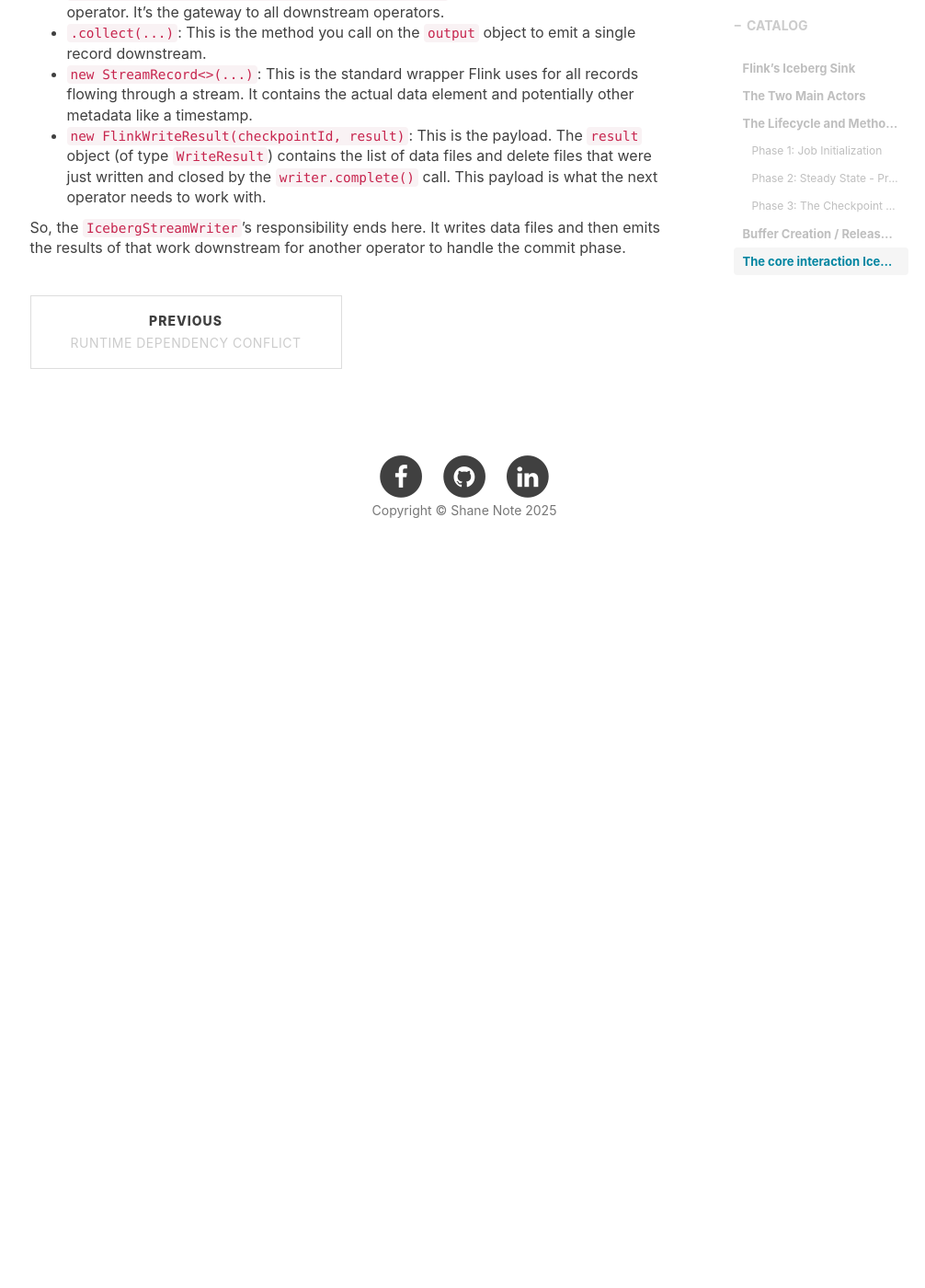
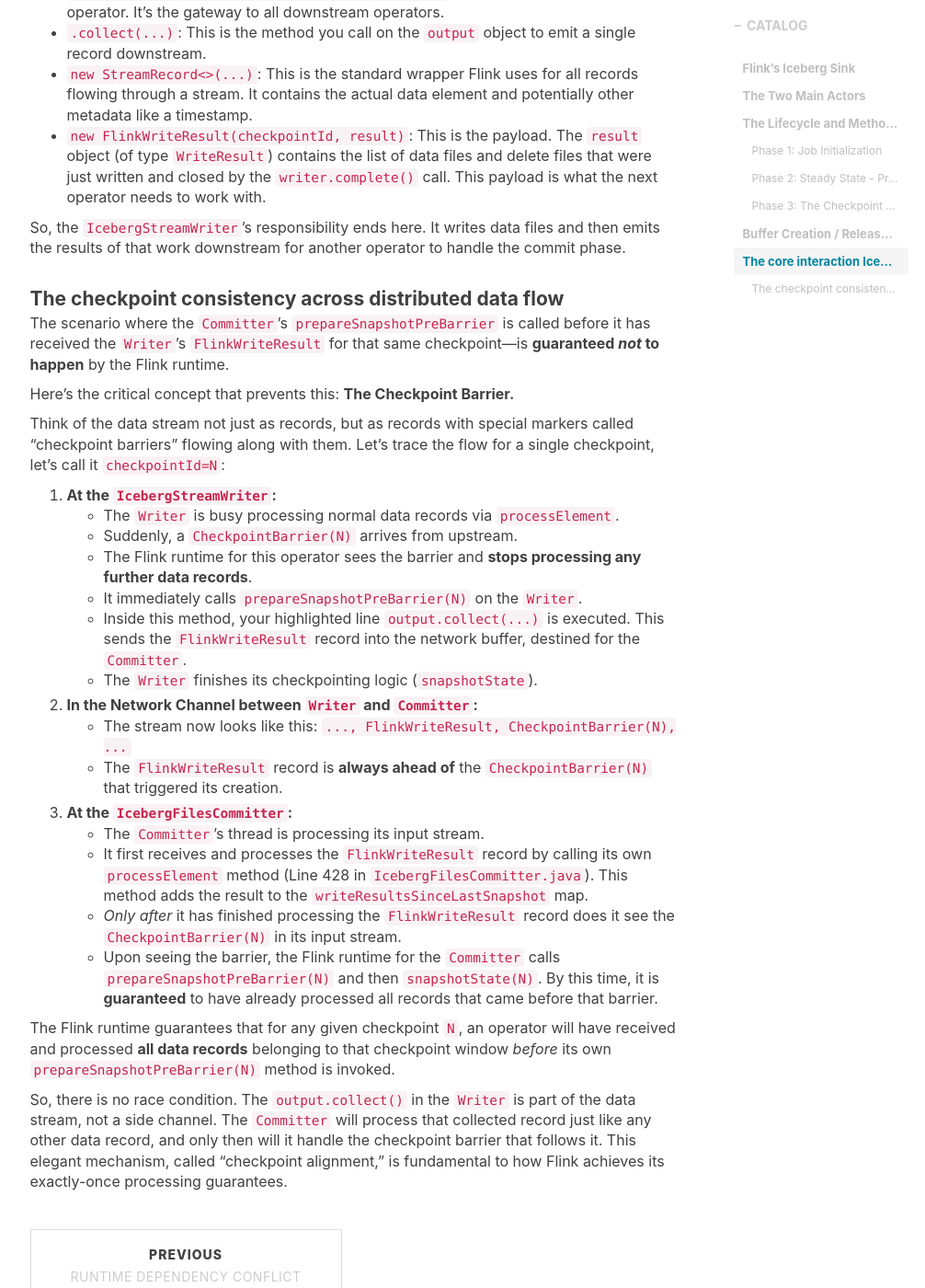
Before and after one commit to wirybeaver/wirybeaver.github.io, a Jekyll site: the page built from _posts/2025-11-02-note-lakehouse.md, in a window 1280 px wide and 1400 px high, scrolled down 3224 px. Shown: the whole window at 92% size, without its empty margins (135-1141 px from the left). Built offline with Jekyll 4.4.1, drawn with Linux system fonts in a browser that asks for light colours; nearby versions of some CDN libraries; comment, search, counter and statistics services are not loaded; before the commit the page ends 3854 px from its top, so only the background shows below that.

Commit message:
add checkpoint consistency guarantee of flink iceberg sink

```diff
--- a/_posts/2025-11-02-note-lakehouse.md
+++ b/_posts/2025-11-02-note-lakehouse.md
@@ -102,3 +102,33 @@ Let's break it down:
 *   `new FlinkWriteResult(checkpointId, result)`: This is the payload. The `result` object (of type `WriteResult`) contains the list of data files and delete files that were just written and closed by the `writer.complete()` call. This payload is what the next operator needs to work with.
 
 So, the `IcebergStreamWriter`'s responsibility ends here. It writes data files and then emits the results of that work downstream for another operator to handle the commit phase.
+
+#### The checkpoint consistency across distributed data flow
+
+The scenario where the `Committer`'s `prepareSnapshotPreBarrier` is called before it has received the `Writer`'s `FlinkWriteResult` for that same checkpoint—is **guaranteed *not* to happen** by the Flink runtime.
+
+Here’s the critical concept that prevents this: **The Checkpoint Barrier.**
+
+Think of the data stream not just as records, but as records with special markers called "checkpoint barriers" flowing along with them. Let's trace the flow for a single checkpoint, let's call it `checkpointId=N`:
+
+1.  **At the `IcebergStreamWriter`:**
+    *   The `Writer` is busy processing normal data records via `processElement`.
+    *   Suddenly, a `CheckpointBarrier(N)` arrives from upstream.
+    *   The Flink runtime for this operator sees the barrier and **stops processing any further data records**.
+    *   It immediately calls `prepareSnapshotPreBarrier(N)` on the `Writer`.
+    *   Inside this method, your highlighted line `output.collect(...)` is executed. This sends the `FlinkWriteResult` record into the network buffer, destined for the `Committer`.
+    *   The `Writer` finishes its checkpointing logic (`snapshotState`).
+
+2.  **In the Network Channel between `Writer` and `Committer`:**
+    *   The stream now looks like this: `..., FlinkWriteResult, CheckpointBarrier(N), ...`
+    *   The `FlinkWriteResult` record is **always ahead of** the `CheckpointBarrier(N)` that triggered its creation.
+
+3.  **At the `IcebergFilesCommitter`:**
+    *   The `Committer`'s thread is processing its input stream.
+    *   It first receives and processes the `FlinkWriteResult` record by calling its own `processElement` method (Line 428 in `IcebergFilesCommitter.java`). This method adds the result to the `writeResultsSinceLastSnapshot` map.
+    *   *Only after* it has finished processing the `FlinkWriteResult` record does it see the `CheckpointBarrier(N)` in its input stream.
+    *   Upon seeing the barrier, the Flink runtime for the `Committer` calls `prepareSnapshotPreBarrier(N)` and then `snapshotState(N)`. By this time, it is **guaranteed** to have already processed all records that came before that barrier.
+
+The Flink runtime guarantees that for any given checkpoint `N`, an operator will have received and processed **all data records** belonging to that checkpoint window *before* its own `prepareSnapshotPreBarrier(N)` method is invoked.
+
+So, there is no race condition. The `output.collect()` in the `Writer` is part of the data stream, not a side channel. The `Committer` will process that collected record just like any other data record, and only then will it handle the checkpoint barrier that follows it. This elegant mechanism, called "checkpoint alignment," is fundamental to how Flink achieves its exactly-once processing guarantees.
```
